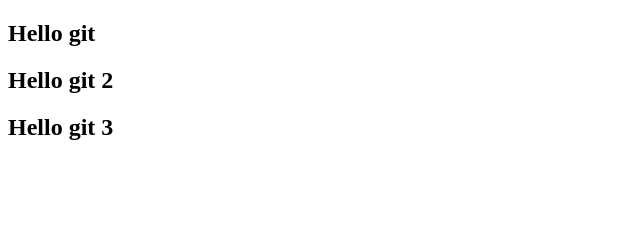
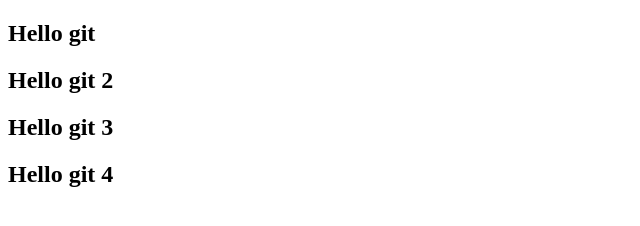
Before and after one commit to Viking0607/testlwm, a plain HTML site: page index.html in a window 1280 px wide. Shown: the whole page, without its empty margins (0-640 px from the left). Drawn offline with Linux system fonts and the light colour scheme.

Commit message:
Update index.html

```diff
--- a/index.html
+++ b/index.html
@@ -10,6 +10,7 @@
         <h1>Hello git</h1>
         <h2>Hello git 2</h2>
         <h2>Hello git 3</h2>
+        <h2>Hello git 4</h2>
     </section>
 </body>
 </html>
```
